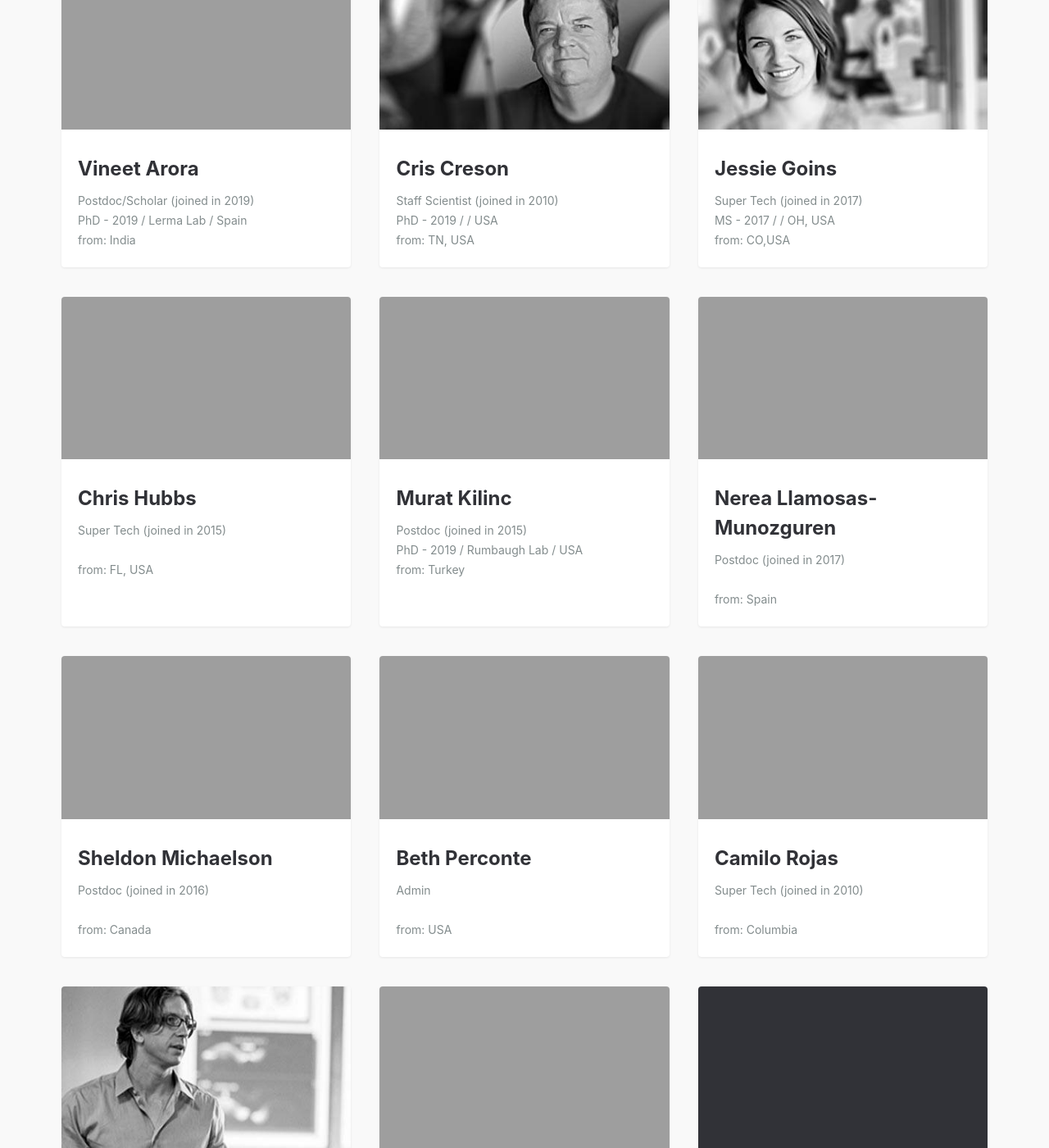
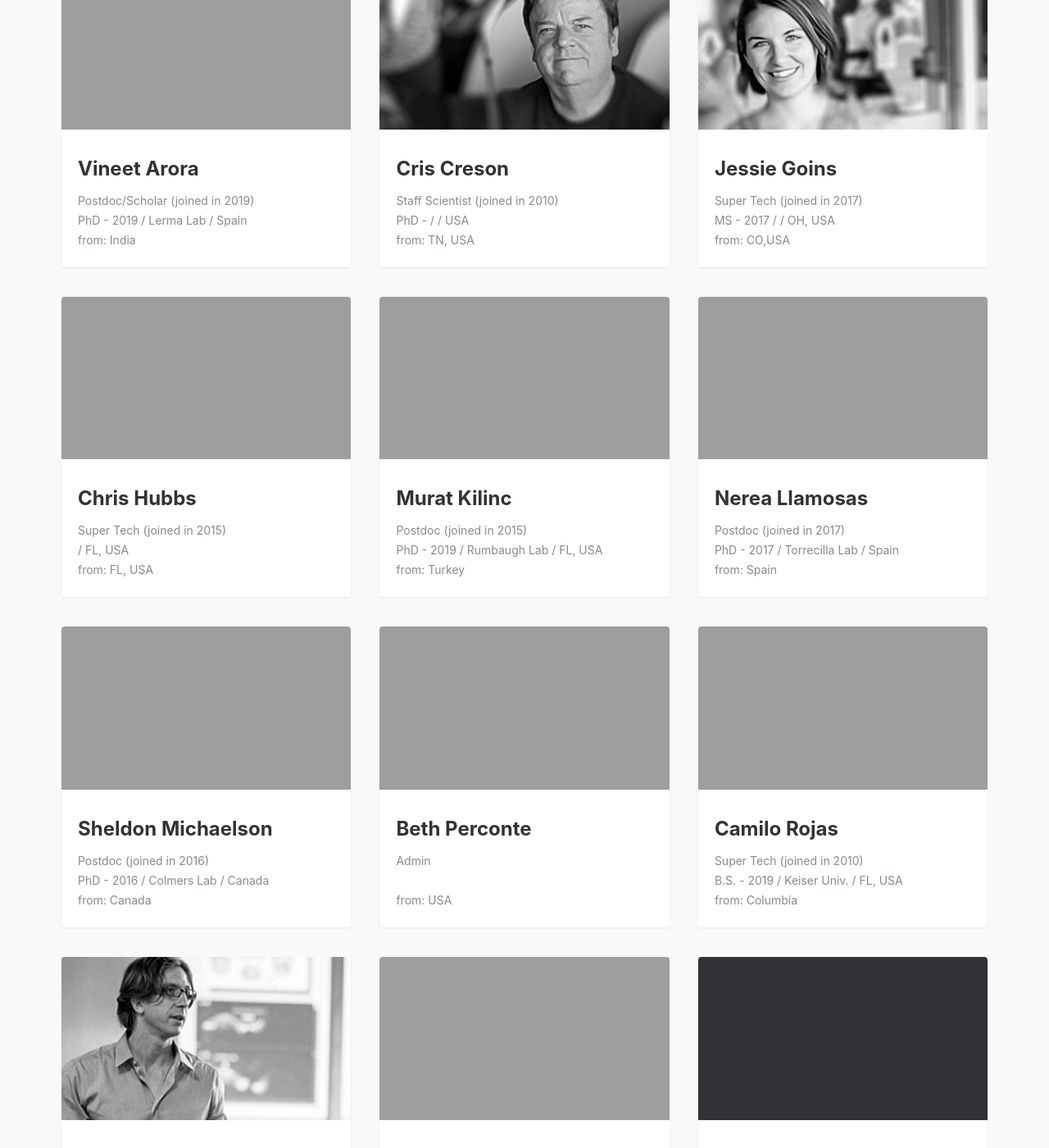
Before and after one commit to RumbaughLab/RumbaughLab.github.io, a Jekyll site: the page built from people.md, in a window 1280 px wide and 1400 px high, scrolled down 381 px. Shown: the whole window at 82% size. Built offline with Jekyll 4.4.1, drawn with Linux system fonts in a browser that asks for light colours; some web fonts are replaced.

Commit message:
minor corrections

```diff
--- a/_data/people.json
+++ b/_data/people.json
@@ -14,7 +14,7 @@
 			"name": "Cris Creson",
 			"role": "Staff Scientist (joined in 2010)",
 			"exp": "8",
-			"since": "PhD - 2019 / / USA",
+			"since": "PhD - / / USA",
 			"img": "Cris",
 			"from":"TN, USA",
 			"url": ""
@@ -32,7 +32,7 @@
 			"name": "Chris Hubbs",
 			"role": "Super Tech  (joined in 2015)",
 			"exp": "15",
-			"since": "",
+			"since": " / FL, USA",
 			"img": "Chris",
 			"from":"FL, USA",
 			"url": ""
@@ -41,16 +41,16 @@
 			"name": "Murat Kilinc",
 			"role": "Postdoc (joined in 2015)",
 			"exp": "7",
-			"since": "PhD - 2019 / Rumbaugh Lab / USA",
+			"since": "PhD - 2019 / Rumbaugh Lab / FL, USA",
 			"img": "Murat",
 			"from":"Turkey",
 			"url": ""
 		},
 		{
-			"name": "Nerea Llamosas-Munozguren",
+			"name": "Nerea Llamosas",
 			"role": "Postdoc  (joined in 2017)",
 			"exp": "8",
-			"since": "",
+			"since": "PhD - 2017 / Torrecilla Lab / Spain",
 			"img": "Nerea",
 			"from":"Spain",
 			"url": ""
@@ -59,7 +59,7 @@
 			"name": "Sheldon Michaelson",
 			"role": "Postdoc (joined in 2016)",
 			"exp": "10",
-			"since": "",
+			"since": "PhD - 2016 / Colmers Lab / Canada",
 			"img": "Sheldon",
 			"from":"Canada",
 			"url": ""
@@ -77,7 +77,7 @@
 			"name": "Camilo Rojas",
 			"role": "Super Tech (joined in 2010)",
 			"exp": "13",
-			"since": "",
+			"since": "B.S. - 2019 / Keiser Univ. / FL, USA",
 			"img": "Camilo",
 			"from":"Columbia",
 			"url": ""
```
Also changed, not shown: _data/collab.json (+4 -4 lines), assets/img/collab/lynch.jpg (added).
